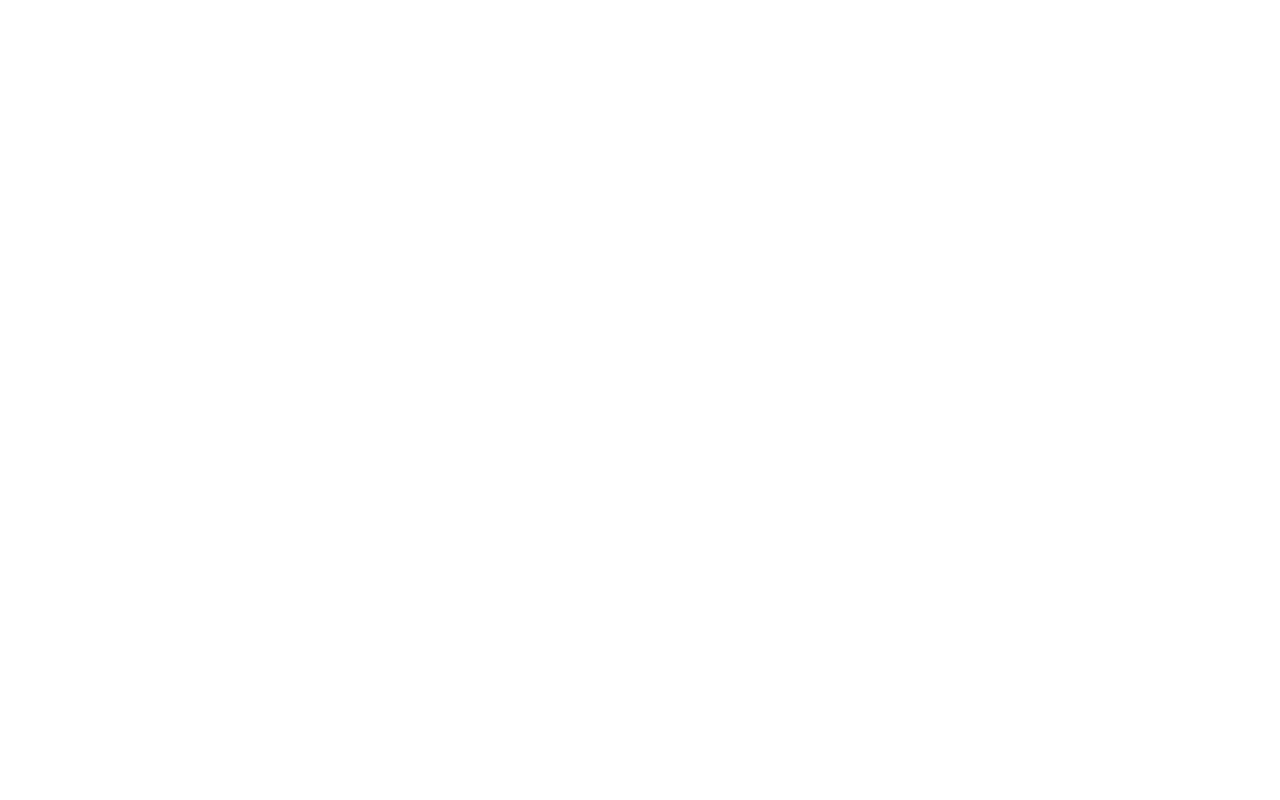
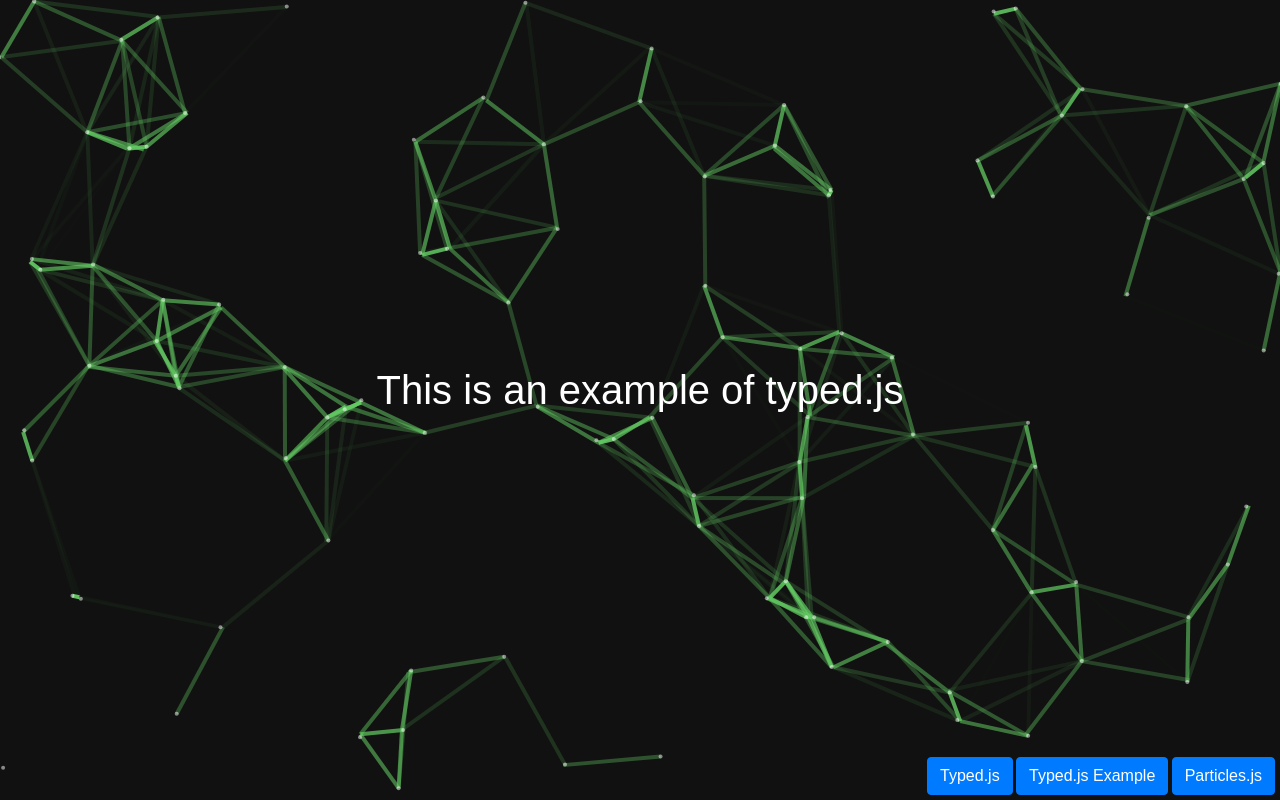
Before and after one commit to mm909/lib-examples, a plain HTML site: page index.html in a window 1280 px wide. Drawn offline with nearby package versions, Linux system fonts and the light colour scheme; animation ran at ten frames a second.

Commit message:
Added both libs as examples

```diff
--- a/index.html
+++ b/index.html
@@ -1,11 +1,26 @@
+<!-- https://github.com/VincentGarreau/particles.js/ -->
 <!DOCTYPE html>
 <html>
   <head>
     <title>particle.js</title>
+    <script src="https://cdn.jsdelivr.net/npm/typed.js@2.0.9"></script>
+    <script src="https://code.jquery.com/jquery-3.3.1.slim.min.js" integrity="sha384-q8i/X+965DzO0rT7abK41JStQIAqVgRVzpbzo5smXKp4YfRvH+8abtTE1Pi6jizo" crossorigin="anonymous"></script>
     <script src="https://cdn.jsdelivr.net/npm/particles.js@2.0.0/particles.min.js"></script>
+    <script type="text/javascript" src="https://stackpath.bootstrapcdn.com/bootstrap/4.1.3/js/bootstrap.bundle.min.js"></script>
+    <script src="type.js"></script>
+    <link rel="stylesheet" href="https://stackpath.bootstrapcdn.com/bootstrap/4.1.3/css/bootstrap.min.css">
+    <link rel="stylesheet" href="style.css">
   </head>
   <body>
     <div id="particles-js"></div>
     <script src="particles.js"></script>
+    <div class="typeAnimationWrapper align-middle">
+      <span id="type1" class="align-middle" style="height:68px"></span>
+    </div>
+    <div class="buttonlinks">
+      <a href="https://github.com/mattboldt/typed.js/"> <button type="button" class="btn btn-primary">Typed.js</button></a>
+      <a href="https://mm909.github.io/typed.js/"> <button type="button" class="btn btn-primary">Typed.js Example</button></a>
+      <a href="https://vincentgarreau.com/particles.js/"> <button type="button" class="btn btn-primary">Particles.js</button></a>
+    </div>
   </body>
 </html>
--- a/particles.json
+++ b/particles.json
@@ -1,110 +1,71 @@
 {
   "particles": {
     "number": {
-      "value": 80,
-      "density": {
-        "enable": true,
-        "value_area": 800
-      }
+      "value": 80
     },
     "color": {
-      "value": "#ffffff"
+      "value": "#FFFFFF"
     },
     "shape": {
       "type": "circle",
       "stroke": {
         "width": 0,
         "color": "#000000"
-      },
-      "polygon": {
-        "nb_sides": 5
-      },
-      "image": {
-        "src": "img/github.svg",
-        "width": 100,
-        "height": 100
       }
     },
     "opacity": {
       "value": 0.5,
-      "random": false,
-      "anim": {
-        "enable": false,
-        "speed": 1,
-        "opacity_min": 0.1,
-        "sync": false
-      }
+      "random": false
     },
     "size": {
-      "value": 10,
-      "random": true,
-      "anim": {
-        "enable": false,
-        "speed": 80,
-        "size_min": 0.1,
-        "sync": false
-      }
+      "value": 2,
+      "random": false
     },
     "line_linked": {
       "enable": true,
-      "distance": 300,
-      "color": "#ffffff",
-      "opacity": 0.4,
-      "width": 2
+      "distance": 150,
+      "color": "#64cc64",
+      "width": 4
     },
     "move": {
       "enable": true,
       "speed": 12,
-      "direction": "none",
-      "random": false,
-      "straight": false,
-      "out_mode": "out",
-      "bounce": false,
-      "attract": {
-        "enable": false,
-        "rotateX": 600,
-        "rotateY": 1200
-      }
+      "direction": "none"
     }
   },
   "interactivity": {
     "detect_on": "canvas",
     "events": {
       "onhover": {
-        "enable": false,
-        "mode": "repulse"
+        "enable": true,
+        "mode": "grab"
       },
       "onclick": {
         "enable": true,
         "mode": "push"
-      },
-      "resize": true
+      }
     },
     "modes": {
       "grab": {
-        "distance": 800,
+        "distance": 200,
         "line_linked": {
-          "opacity": 1
+          "opacity": 0.5
         }
       },
       "bubble": {
-        "distance": 800,
+        "distance": 100,
         "size": 80,
         "duration": 2,
         "opacity": 0.8,
         "speed": 3
       },
       "repulse": {
-        "distance": 400,
+        "distance": 100,
         "duration": 0.4
       },
       "push": {
         "particles_nb": 4
-      },
-      "remove": {
-        "particles_nb": 2
       }
     }
-  },
-  "retina_detect": true
+  }
 }
--- /dev/null
+++ b/style.css
@@ -0,0 +1,50 @@
+/* ---- reset ---- */
+
+body {
+  margin: 0;
+  font:normal 75% Arial, Helvetica, sans-serif;
+}
+
+canvas {
+  display: block;
+  vertical-align: bottom;
+}
+
+/* ---- particles.js container ---- */
+
+#particles-js {
+  position: absolute;
+  width: 100%;
+  height: 100%;
+  background-color: #111111;
+  background-image: url("");
+  background-repeat: no-repeat;
+  background-size: cover;
+  background-position: 50% 50%;
+}
+
+/* ---- type.js ---- */
+.typeAnimationWrapper {
+  position: absolute;
+  display: flex;
+  flex-direction: column;
+  justify-content: center;
+  align-items: center;
+  text-align: center;
+  min-height: 100vh;
+  width: 100%;
+  color: #ffffff
+}
+.typed-cursor {
+  display: none;
+}
+
+/* ---- Links ---- */
+.buttonlinks {
+  position: absolute;
+  bottom: 0;
+  right: 0;
+  margin-right: 5px;
+  margin-bottom: 5px;
+  z-index: 2;
+}
--- /dev/null
+++ b/type.js
@@ -0,0 +1,14 @@
+jQuery(document).ready(function() {
+  var type1 = new Typed('#type1', {
+    strings: [
+      ' <h1>This is an example of typed.js</h1>',
+      ' <h1>The green dots are an example of particles.js</h1>',
+      ' <h1>Want to learn how to add these to your website?</h1>',
+      ' <h1>Ask an instructor!</h1>',
+    ],
+    typeSpeed: 10,
+    backSpeed: 10,
+    backDelay: 5000,
+    loop: true,
+  });
+});
```
